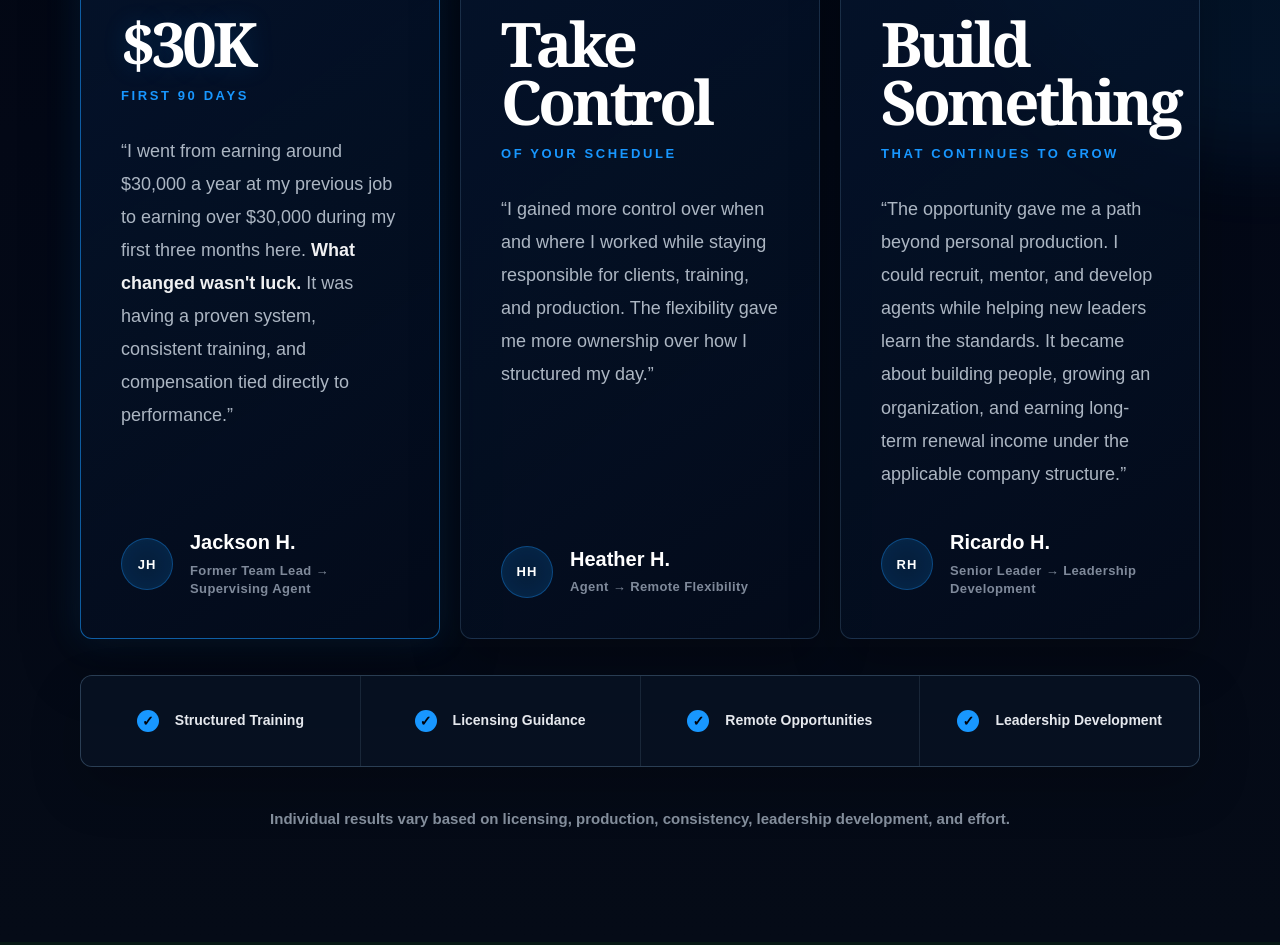
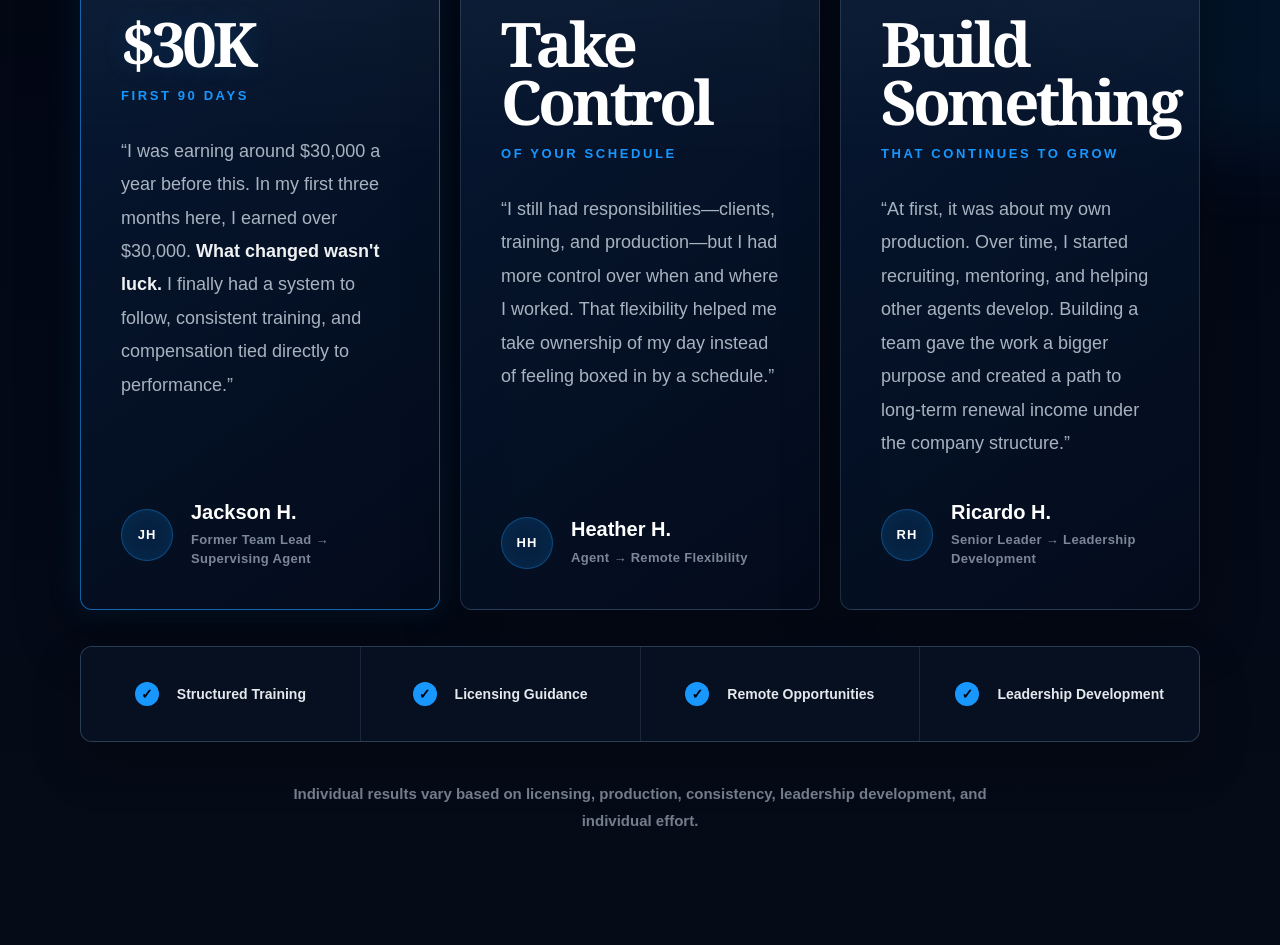
Before and after one commit to haynesjackson83-cyber/giddens-recruiting-funnel, a Next.js app: page / in a window 1280 px wide. Shown: the part 5100-6045 px from the top of the page. Built offline with nearby package versions, Linux system fonts and the light colour scheme.

Commit message:
Finalize real results premium polish

```diff
--- a/src/components/real-results/RealResults.module.css
+++ b/src/components/real-results/RealResults.module.css
@@ -86,10 +86,14 @@
   min-height: 460px;
   height: 100%;
   padding: 40px;
-  border: 1px solid rgba(109, 154, 196, 0.22);
+  border: 1px solid rgba(133, 174, 214, 0.2);
   border-radius: 12px;
-  background: linear-gradient(145deg, rgba(5, 22, 48, 0.78), rgba(3, 12, 28, 0.7));
-  box-shadow: 0 22px 52px rgba(0, 0, 0, 0.24);
+  background:
+    linear-gradient(180deg, rgba(255, 255, 255, 0.035), transparent 34%),
+    linear-gradient(145deg, rgba(8, 28, 58, 0.82), rgba(3, 12, 28, 0.72));
+  box-shadow:
+    inset 0 1px 0 rgba(255, 255, 255, 0.045),
+    0 24px 58px rgba(0, 0, 0, 0.28);
   transition:
     border-color 250ms ease,
     box-shadow 250ms ease,
@@ -97,8 +101,11 @@
 }
 
 .featuredCard {
-  border-color: rgba(24, 151, 255, 0.58);
-  box-shadow: 0 26px 60px rgba(0, 0, 0, 0.28), 0 0 36px rgba(24, 151, 255, 0.14);
+  border-color: rgba(24, 151, 255, 0.6);
+  box-shadow:
+    inset 0 1px 0 rgba(255, 255, 255, 0.055),
+    0 28px 64px rgba(0, 0, 0, 0.3),
+    0 0 34px rgba(24, 151, 255, 0.13);
 }
 
 .category {
@@ -107,7 +114,7 @@
   font-family: Arial, Helvetica, sans-serif;
   font-size: 15px;
   font-weight: 900;
-  letter-spacing: 0.2em;
+  letter-spacing: 0.22em;
   line-height: 1;
   text-transform: uppercase;
 }
@@ -139,10 +146,10 @@
 
 .quote {
   margin: 0 0 40px;
-  color: rgba(226, 235, 246, 0.76);
+  color: rgba(226, 235, 246, 0.74);
   font-family: Arial, Helvetica, sans-serif;
   font-size: 18px;
-  line-height: 1.84;
+  line-height: 1.86;
 }
 
 .quote strong {
@@ -154,7 +161,7 @@
   margin-top: auto;
   display: flex;
   align-items: center;
-  gap: 17px;
+  gap: 18px;
 }
 
 .avatar {
@@ -172,6 +179,9 @@
   font-size: 13px;
   font-weight: 900;
   letter-spacing: 0.08em;
+  transition:
+    background 250ms ease,
+    box-shadow 250ms ease;
 }
 
 .name {
@@ -185,18 +195,18 @@
 
 .progression {
   margin: 0;
-  color: rgba(210, 222, 238, 0.6);
+  color: rgba(210, 222, 238, 0.58);
   font-family: Arial, Helvetica, sans-serif;
   font-size: 13px;
   font-weight: 700;
-  letter-spacing: 0.03em;
-  line-height: 1.4;
+  letter-spacing: 0.025em;
+  line-height: 1.45;
 }
 
 .disclaimer {
   max-width: 760px;
   margin: 38px auto 0;
-  color: rgba(210, 222, 238, 0.62);
+  color: rgba(210, 222, 238, 0.54);
   font-family: Arial, Helvetica, sans-serif;
   font-size: 15px;
   font-weight: 700;
@@ -218,12 +228,12 @@
 }
 
 .trustItem {
-  min-height: 90px;
+  min-height: 94px;
   display: flex;
   align-items: center;
   justify-content: center;
-  gap: 16px;
-  padding: 22px 22px;
+  gap: 18px;
+  padding: 24px 24px;
   color: rgba(248, 251, 255, 0.92);
   background: rgba(3, 12, 28, 0.82);
   font-family: Arial, Helvetica, sans-serif;
@@ -238,8 +248,8 @@
 
 .checkIcon {
   flex: 0 0 auto;
-  width: 22px;
-  height: 22px;
+  width: 24px;
+  height: 24px;
   display: grid;
   place-items: center;
   border-radius: 999px;
@@ -310,9 +320,12 @@
 
 @media (hover: hover) and (pointer: fine) {
   .testimonialCard:hover {
-    border-color: rgba(24, 151, 255, 0.78);
-    box-shadow: 0 32px 68px rgba(0, 0, 0, 0.31), 0 0 32px rgba(24, 151, 255, 0.15);
-    transform: translateY(-5px);
+    border-color: rgba(24, 151, 255, 0.8);
+    box-shadow:
+      inset 0 1px 0 rgba(255, 255, 255, 0.06),
+      0 34px 74px rgba(0, 0, 0, 0.34),
+      0 0 34px rgba(24, 151, 255, 0.16);
+    transform: translateY(-6px);
   }
 
   .trustItem:hover {
@@ -320,6 +333,7 @@
     background: rgba(5, 22, 48, 0.9);
   }
 
+  .testimonialCard:hover .avatar,
   .trustItem:hover .checkIcon {
     background: #3aa8ff;
     box-shadow: 0 0 18px rgba(24, 151, 255, 0.22);
@@ -329,7 +343,8 @@
 @media (prefers-reduced-motion: reduce) {
   .testimonialCard,
   .trustItem,
-  .checkIcon {
+  .checkIcon,
+  .avatar {
     transition: none;
   }
 
--- a/src/components/real-results/RealResults.tsx
+++ b/src/components/real-results/RealResults.tsx
@@ -6,10 +6,10 @@ const testimonials = [
     initials: "JH",
     result: "$30K",
     timeframe: "First 90 Days",
-    quoteBefore: "I went from earning around $30,000 a year at my previous job to earning over $30,000 during my first three months here.",
+    quoteBefore: "I was earning around $30,000 a year before this. In my first three months here, I earned over $30,000.",
     quoteHighlight: "What changed wasn't luck.",
     quoteAfter:
-      "It was having a proven system, consistent training, and compensation tied directly to performance.",
+      "I finally had a system to follow, consistent training, and compensation tied directly to performance.",
     name: "Jackson H.",
     progression: "Former Team Lead → Supervising Agent",
     featured: true,
@@ -20,7 +20,7 @@ const testimonials = [
     result: "Take Control",
     timeframe: "Of Your Schedule",
     quote:
-      "I gained more control over when and where I worked while staying responsible for clients, training, and production. The flexibility gave me more ownership over how I structured my day.",
+      "I still had responsibilities—clients, training, and production—but I had more control over when and where I worked. That flexibility helped me take ownership of my day instead of feeling boxed in by a schedule.",
     name: "Heather H.",
     progression: "Agent → Remote Flexibility",
   },
@@ -30,7 +30,7 @@ const testimonials = [
     result: "Build Something",
     timeframe: "That Continues to Grow",
     quote:
-      "The opportunity gave me a path beyond personal production. I could recruit, mentor, and develop agents while helping new leaders learn the standards. It became about building people, growing an organization, and earning long-term renewal income under the applicable company structure.",
+      "At first, it was about my own production. Over time, I started recruiting, mentoring, and helping other agents develop. Building a team gave the work a bigger purpose and created a path to long-term renewal income under the company structure.",
     name: "Ricardo H.",
     progression: "Senior Leader → Leadership Development",
   },
@@ -112,7 +112,7 @@ export function RealResults() {
 
         <p className={styles.disclaimer}>
           Individual results vary based on licensing, production, consistency, leadership
-          development, and effort.
+          development, and individual effort.
         </p>
       </div>
     </section>
```
